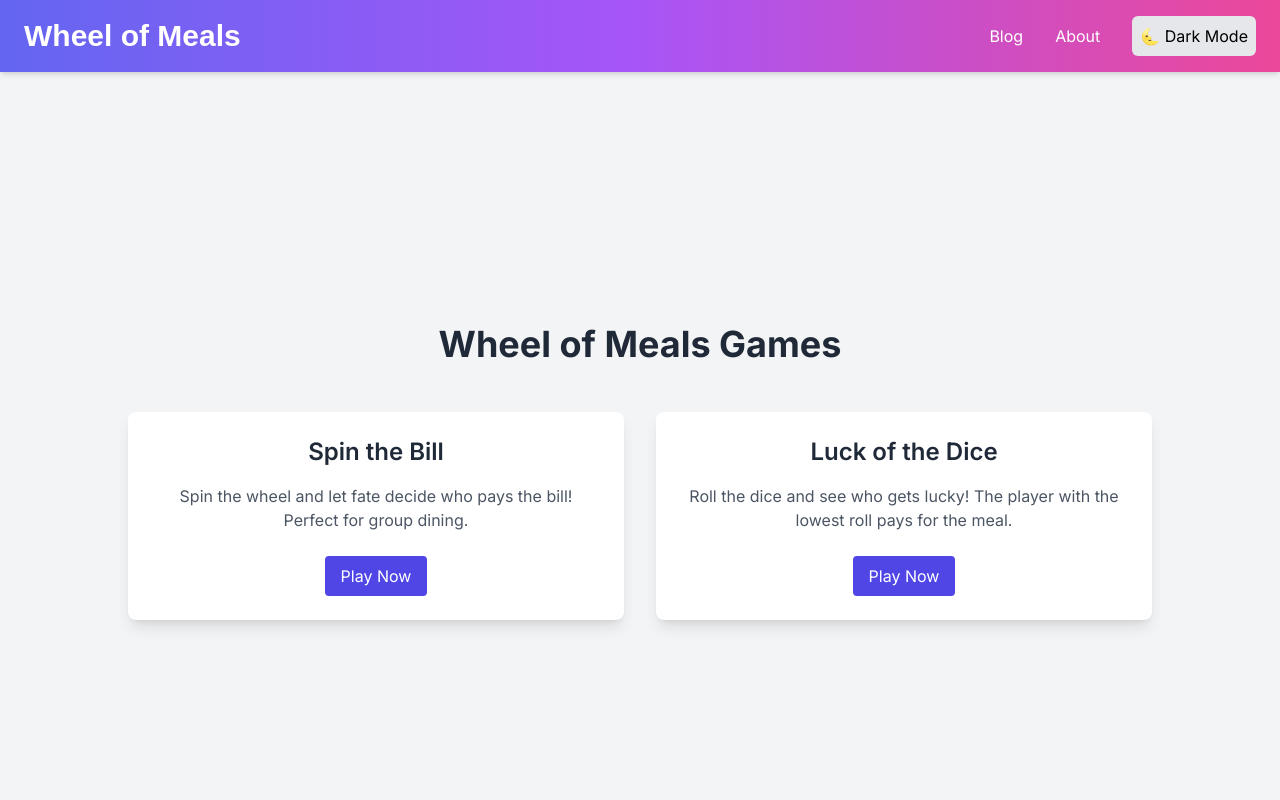
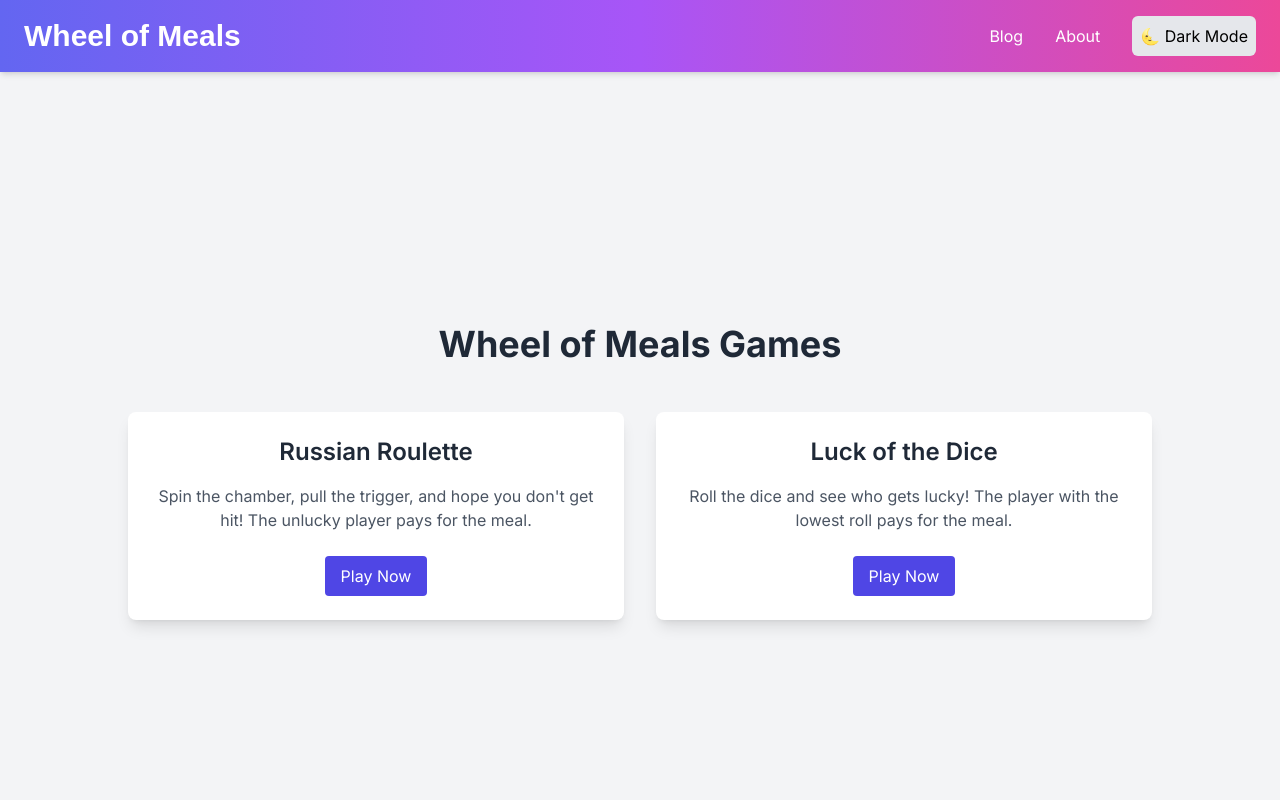
Before and after one commit to omeryildirim0/wheel, a Next.js app: page /games in a window 1280 px wide. Shown: the top 800 px of the page. Built offline with nearby package versions, Linux system fonts and the light colour scheme.

Commit message:
changes for the roulette

```diff
--- a/app/games/page.tsx
+++ b/app/games/page.tsx
@@ -6,11 +6,11 @@ const GamesPage = () => {
       <h1 className="text-4xl font-bold mb-12 text-center text-gray-800">Wheel of Meals Games</h1>
 
       <div className="grid grid-cols-1 sm:grid-cols-2 lg:grid-cols-2 gap-8 w-full max-w-5xl">
-        {/* Game 1: Spin the Bill */}
+        {/* Game 1: Russian Roulette */}
         <div className="bg-white rounded-lg shadow-lg p-6 flex flex-col items-center">
-          <h2 className="text-2xl font-semibold mb-4 text-gray-800">Spin the Bill</h2>
+          <h2 className="text-2xl font-semibold mb-4 text-gray-800">Russian Roulette</h2>
           <p className="text-gray-600 mb-6 text-center">
-            Spin the wheel and let fate decide who pays the bill! Perfect for group dining.
+            Spin the chamber, pull the trigger, and hope you don't get hit! The unlucky player pays for the meal.
           </p>
           <Link href="/games/russian-roulette" className="bg-indigo-600 text-white px-4 py-2 rounded hover:bg-indigo-700 transition duration-300">
             Play Now
```
